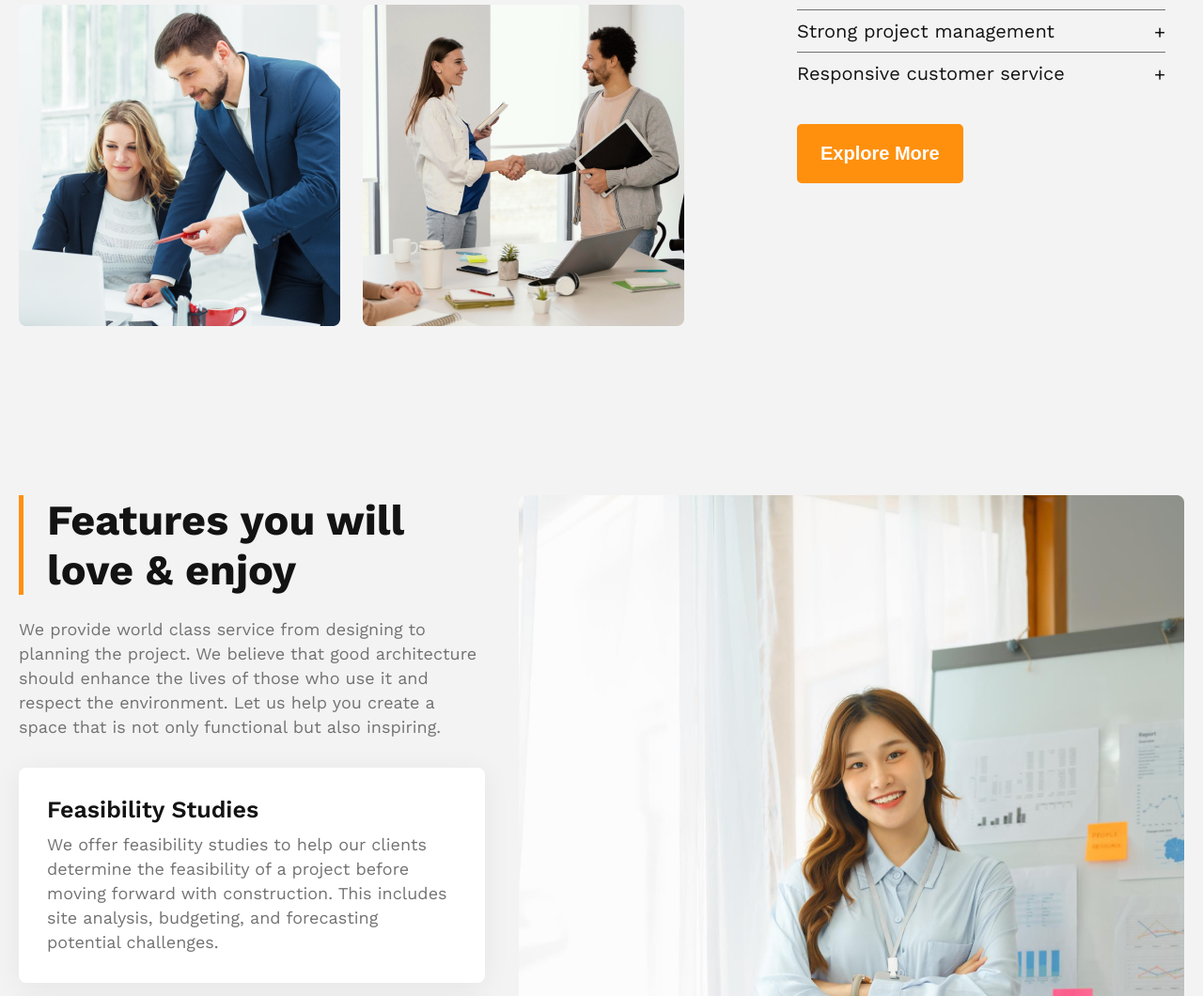
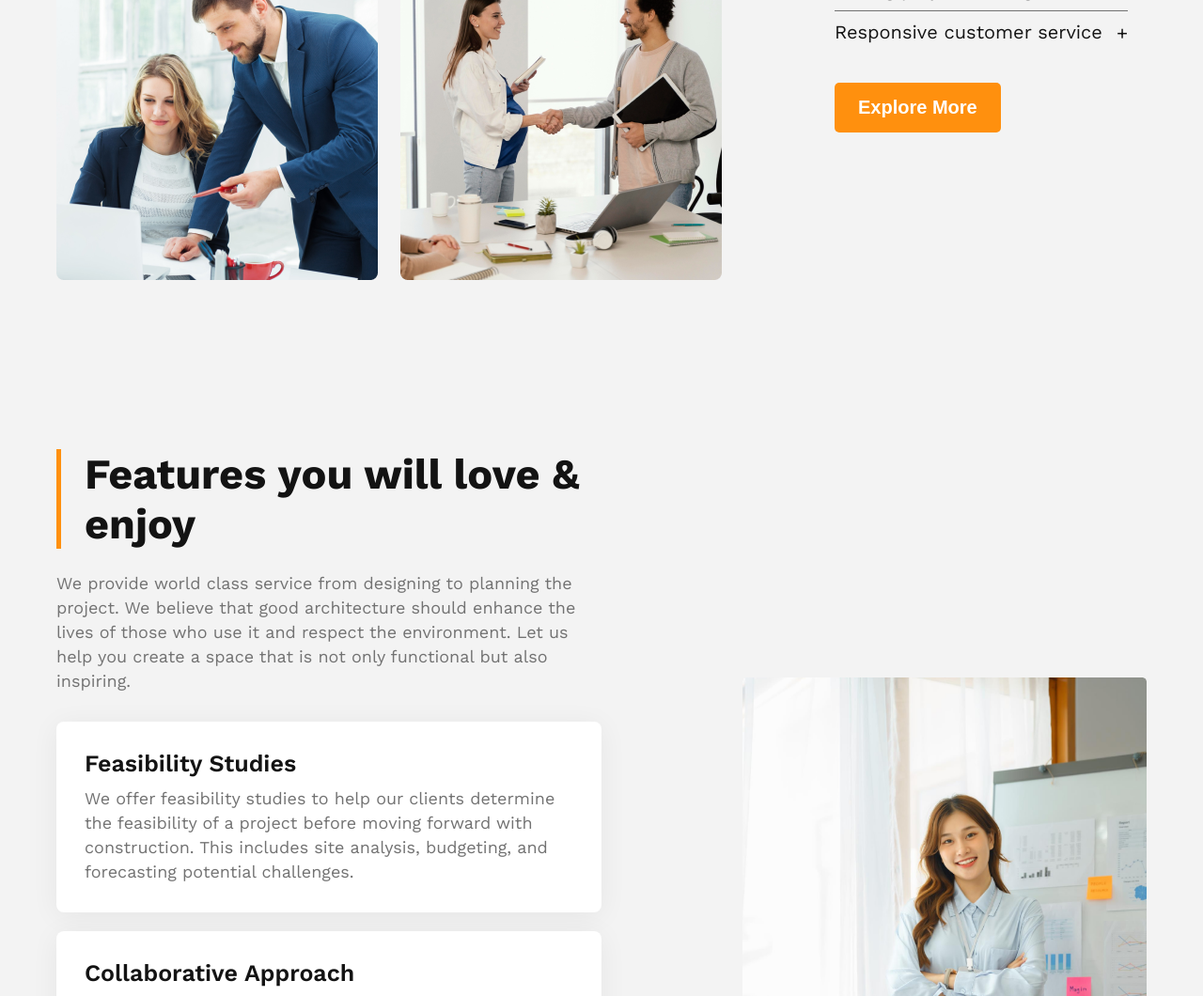
Before and after one commit to heynazrul/g3-architects, a plain HTML site: page index.html in a window 1280 px wide. Shown: the part 1740-2800 px from the top of the page at 94% size. Drawn offline with nearby package versions, Linux system fonts and the light colour scheme.

Commit message:
fixed resposive issue

```diff
--- a/styles/style.css
+++ b/styles/style.css
@@ -80,8 +80,7 @@ li {
 }
 
 .btn-primary {
-  /* height: 6.4rem; */
-  padding: 2rem 2.5rem;
+  padding: 1.5rem 2.5rem;
   font-weight: 600;
   font-size: 2rem;
   line-height: 2.3rem;
@@ -89,6 +88,11 @@ li {
   border-radius: 5px;
   background-color: var(--color__primary);
   color: #fff;
+}
+
+.btn-primary:hover {
+  cursor: pointer;
+  background-color: #f38f1c;
 }
 
 /*  ============================================
@@ -256,7 +260,6 @@ details p {
 
 .feature__img-container img {
   width: 100%;
-  /* height: 100%; */
 }
 
 .experience {
@@ -284,7 +287,7 @@ details p {
   margin-top: 100px;
 }
 
-.icon i{
+.icon i {
   font-size: 5rem;
   color: var(--color__secondary-dark);
 }
@@ -449,6 +452,34 @@ details p {
 
 /* Responsive style */
 
+/* Extra Large Device */
+@media only screen and (max-width: 1400px) {
+  .container {
+    max-width: 1200px;
+  }
+
+  .feature-container {
+    width: 60%;
+  }
+
+  .container.flex {
+    align-items: center;
+  }
+
+  .feature__img-container {
+    width: 60%;
+  }
+
+  .feature__img-container img {
+    padding-left: 150px;
+  }
+
+  .experience {
+    left: 10%;
+    top: 85%;
+  }
+}
+
 /* Large Device */
 
 @media only screen and (max-width: 1200px) {
@@ -500,6 +531,10 @@ details p {
   }
   .feature__img-container {
     width: 100%;
+  }
+
+  .feature__img-container img {
+    padding-left: 0;
   }
 
   .experience {
@@ -554,7 +589,7 @@ details p {
 
   .btn-primary {
     font-size: 1.8rem;
-    padding: 1.5rem 2rem;
+    padding: 1.5rem 2.2rem;
   }
   .img-container img {
     width: 100%;
```
Also changed, not shown: index.html (+27 -4 lines).
